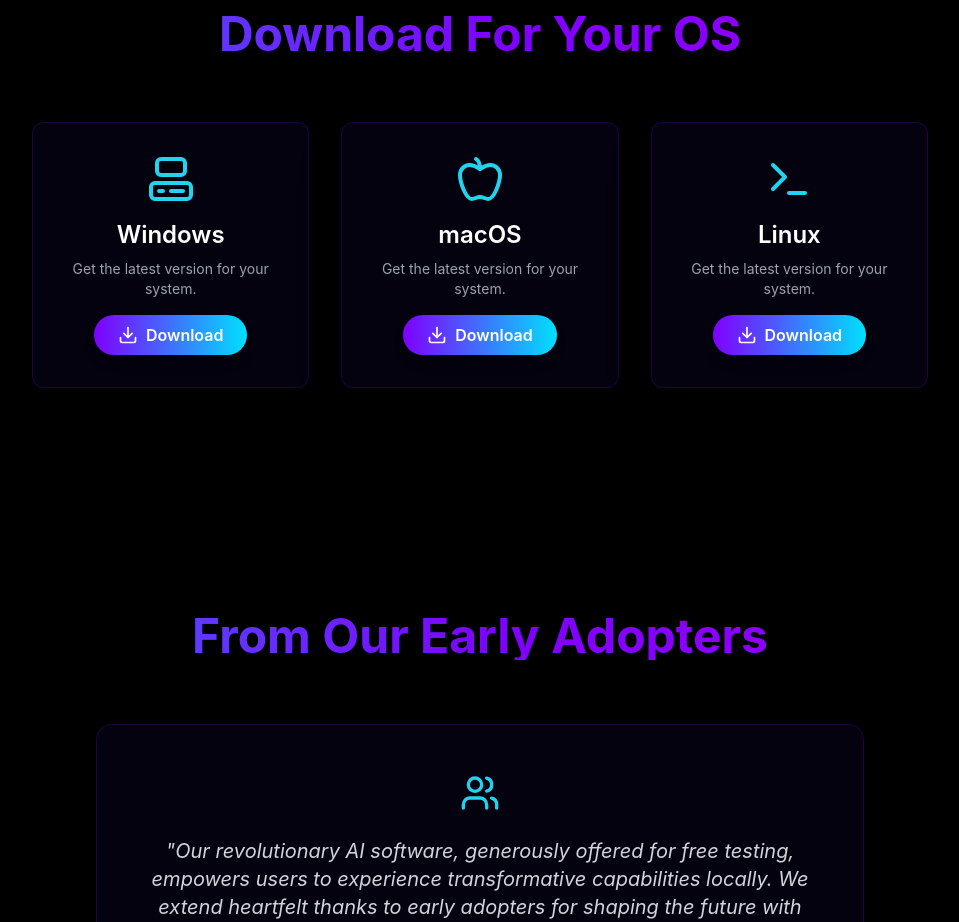
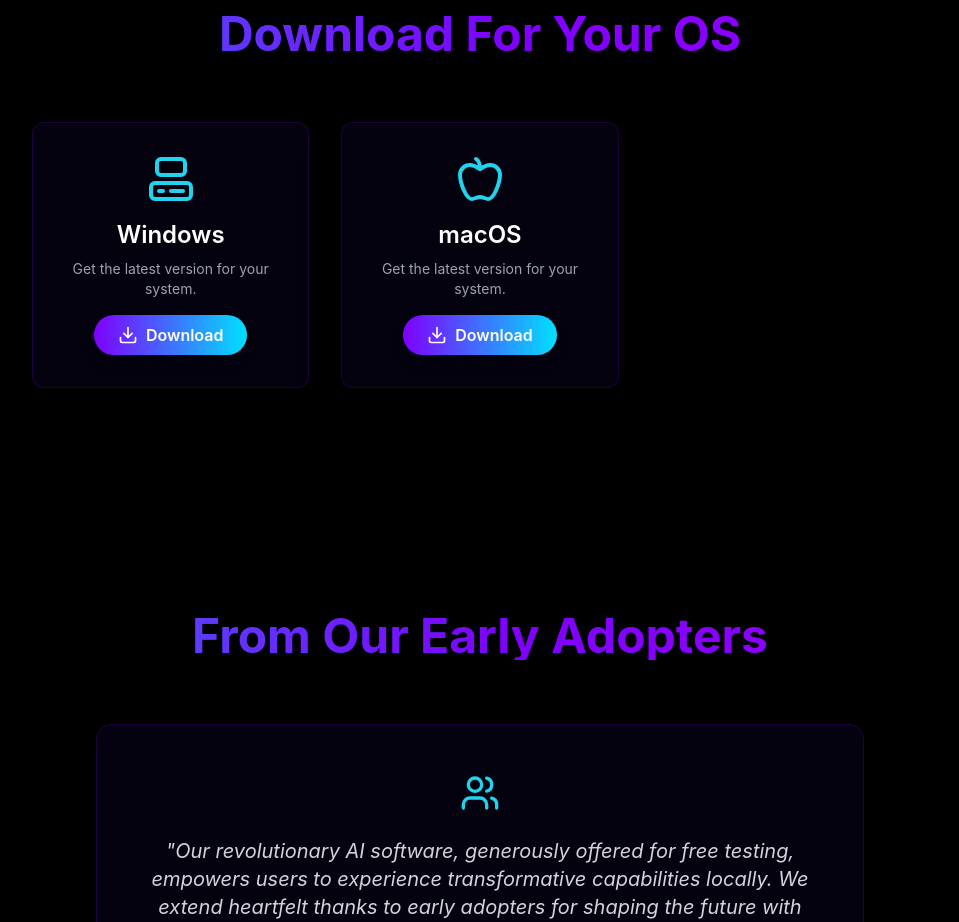
Before and after one commit to dahwin/queendahyun-website, a React (Create React App) app: page /home in a window 1280 px wide. Shown: the part 2320-3242 px from the top of the page, without its empty margins (160-1119 px from the left). Built offline with nearby package versions, Linux system fonts and the light colour scheme.

Commit message:
Update LandingPage_page.tsx

```diff
--- a/src/LandingPage_page.tsx
+++ b/src/LandingPage_page.tsx
@@ -665,13 +665,13 @@
     {
       os: 'macOS',
       icon: <Apple size={48} className="text-cyan-400 mb-4"/>,
-      href: 'https://huggingface.co/dahwinsingularity/fluxfp8/resolve/main/QueenDahyun.app.zip'
+      href: 'https://huggingface.co/dahwinsingularity/fluxfp8/resolve/main/QueenDahyun-0.0.1.dmg'
     },
-    {
-      os: 'Linux',
-      icon: <Terminal size={48} className="text-cyan-400 mb-4"/>,
-      href: 'https://huggingface.co/dahwinsingularity/fluxfp8/resolve/main/queendahyun_0.0.1-1~ubuntu-jammy_amd64.deb'
-    }
+    // {
+    //   os: 'Linux',
+    //   icon: <Terminal size={48} className="text-cyan-400 mb-4"/>,
+    //   href: 'https://huggingface.co/dahwinsingularity/fluxfp8/resolve/main/queendahyun_0.0.1-1~ubuntu-jammy_amd64.deb'
+    // }
   ];
 
   const navLinks = [
```
